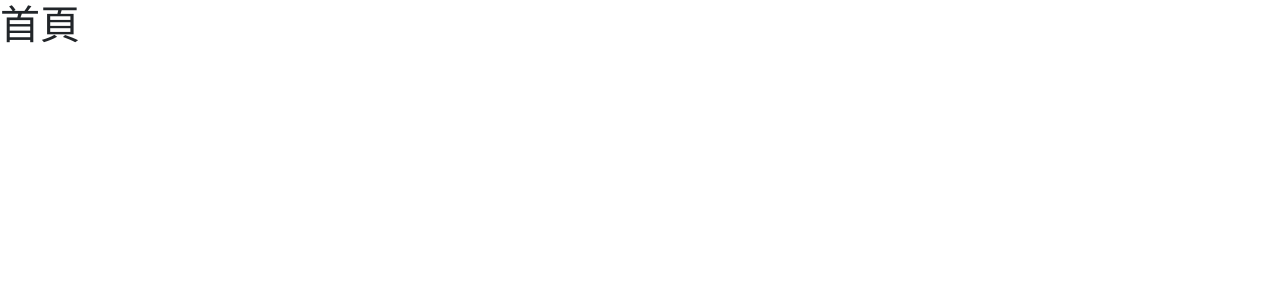
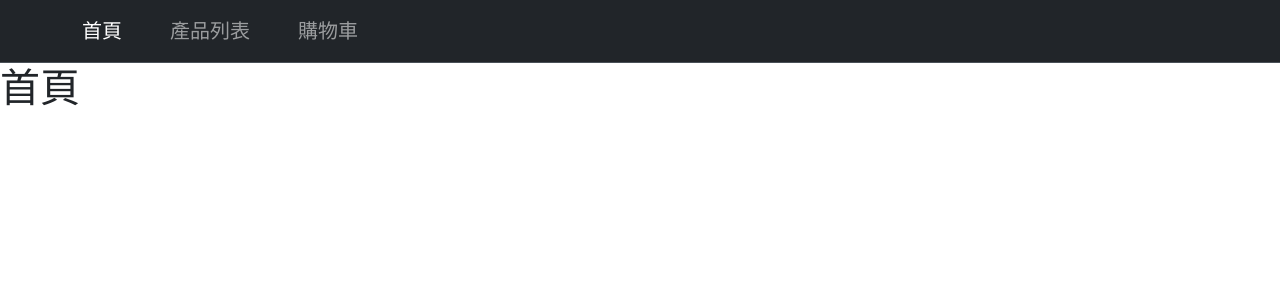
Before and after one commit to A-Buuu/Hexschool_React_Week6, a React (Vite) app: page / in a window 1280 px wide. Shown: the top 300 px of the page. Built offline with nearby package versions, Linux system fonts and the light colour scheme.

Commit message:
建立前台頁面 1. 在 layout 放置 Outlet 元件 2. 將導覽列的 a 標籤換成 NavLink

```diff
--- /dev/null
+++ b/src/layouts/FrontLayout.jsx
@@ -0,0 +1,42 @@
+import { NavLink, Outlet } from "react-router-dom";
+
+// 導覽列 NavLink
+const routes = [
+  {
+    path: "/",
+    name: "首頁",
+  },
+  {
+    path: "/products",
+    name: "產品列表",
+  },
+  {
+    path: "/cart",
+    name: "購物車",
+  },
+];
+
+export default function FrontLayout () {
+    return (
+      <>
+        <nav
+          className="navbar bg-dark border-bottom border-body"
+          data-bs-theme="dark"
+        >
+          <div className="container">
+            <ul className="navbar-nav flex-row gap-5 fs-5">
+              {routes.map((route) => (
+                <li key={route.path} className="nav-item">
+                  <NavLink className="nav-link" aria-current="page" to={route.path}>
+                    {route.name}
+                  </NavLink>
+                </li>
+              ))}
+            </ul>
+          </div>
+        </nav>
+
+        <Outlet />
+      </>
+    );
+}
--- /dev/null
+++ b/src/pages/HomePage.jsx
@@ -0,0 +1,3 @@
+export default function HomePage() {
+    return <h1>首頁</h1>
+}
--- /dev/null
+++ b/src/pages/ProductsPage.jsx
@@ -0,0 +1,3 @@
+export default function ProductsPage() {
+    return <h1>這是產品頁面</h1>
+}
```
Also changed, not shown: src/main.jsx (+3 -4 lines), src/router/index.jsx (+21 -3 lines).
